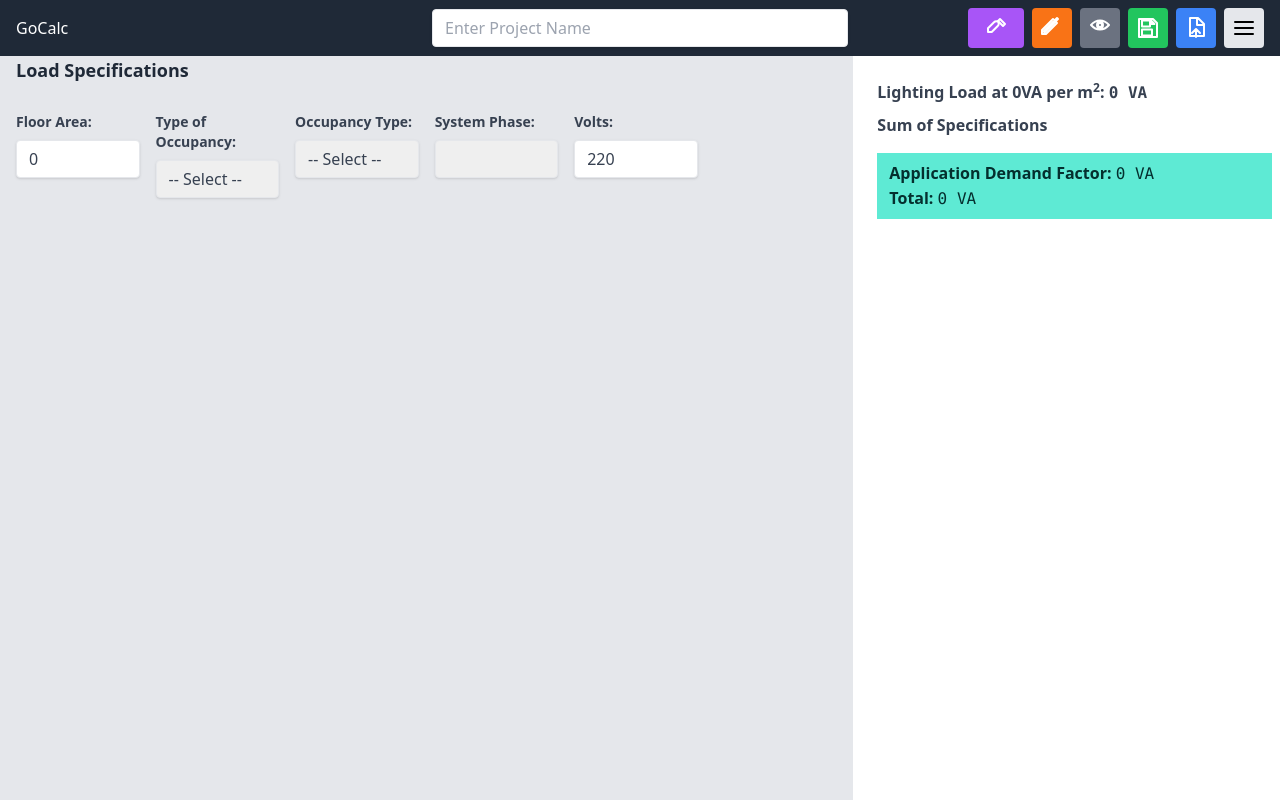
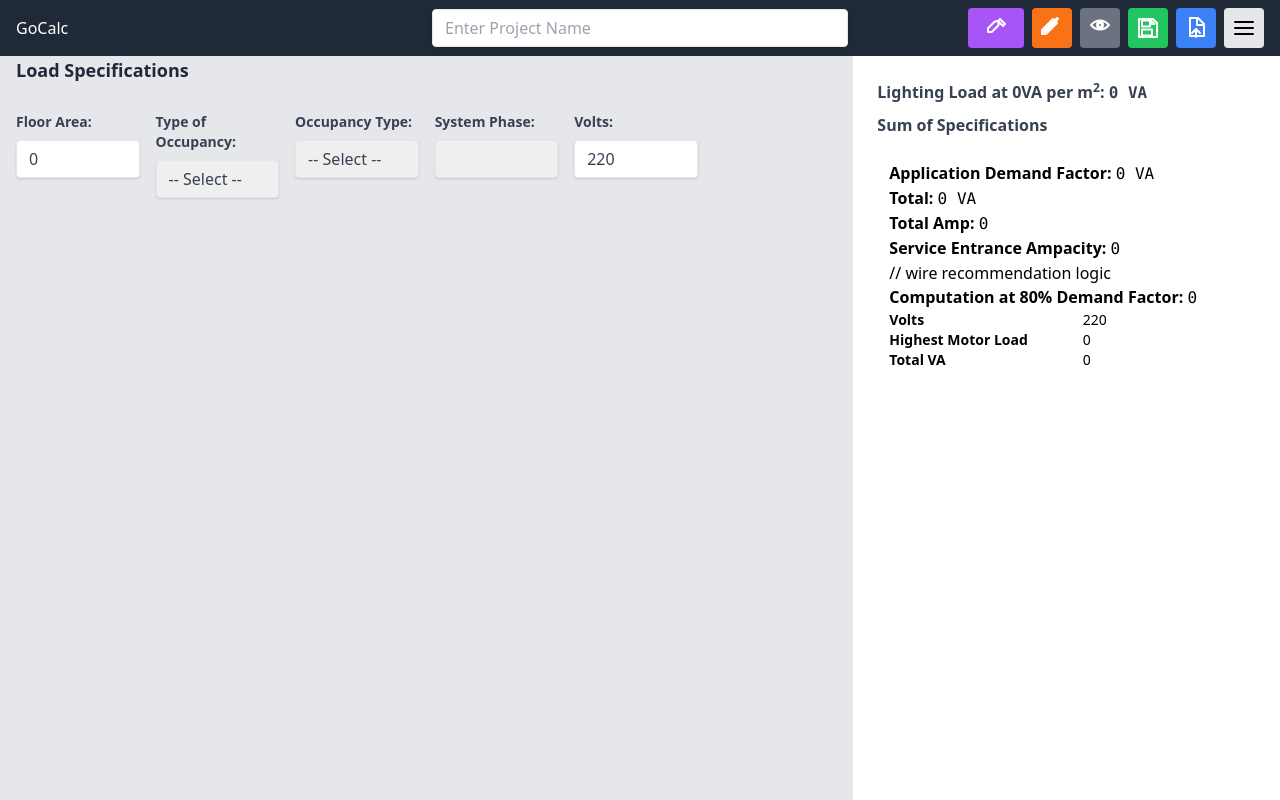
Before and after one commit to jorgec/GoCalc, a Svelte app in the folder frontend/: page / in a window 1280 px wide. Both pictures are taken after a click on the button 1244 px from the left and 28 px from the top of the page. Built offline with nearby package versions, Linux system fonts and the light colour scheme.

Commit message:
More calculations

```diff
--- a/frontend/src/components/CsvDataTable.svelte
+++ b/frontend/src/components/CsvDataTable.svelte
@@ -62,4 +62,5 @@
     {:else}
         <p>No load specifications added yet.</p>
     {/if}
+
 </div>
--- a/frontend/src/components/SidePanel.svelte
+++ b/frontend/src/components/SidePanel.svelte
@@ -1,12 +1,19 @@
 <!-- src/components/SidePanel.svelte -->
 <script>
     import {
-        totalLoad,
+        applicationDemandFactor,
         loadByOccupancy,
         sumOfSpecifications,
-        applicationDemandFactor,
-        totalSumOfSpecs
+        totalLoad,
+        totalSumOfSpecs,
+        volts
     } from "../stores/dataStore";
+
+    import {loadCurrentIFL} from "../utils/calculations.js";
+
+    import {derivedHighestNonTrivialLoad, serviceEntranceAmpacity, totalOfAllAmp} from "../stores/derivedStore";
+
+    import {formatWithCommas} from "../utils/misc.js";
 </script>
 
 <div class="container-fluid m-2 pl-4">
@@ -23,20 +30,51 @@
                     {category} ({data.count})
                 </div>
                 <div class="p-0 m-0">
-                    <code>{data.sum}</code>
+                    <code>{formatWithCommas(data.sum)}</code>
                 </div>
             </div>
         {/each}
 
-        <div class="my-4 p-2 px-3 bg-teal-300 text-teal-950">
+        <div class="my-4 p-2 px-3">
             <p>
                 <span class="font-semibold">Application Demand Factor:</span>
-                <code>{$applicationDemandFactor} VA</code>
+                <code>{formatWithCommas($applicationDemandFactor)} VA</code>
             </p>
             <p>
                 <span class="font-bold">Total:</span>
-                <code>{$totalSumOfSpecs} VA</code>
+                <code>{formatWithCommas($totalSumOfSpecs)} VA</code>
             </p>
+            <p>
+                <span class="font-bold">Total Amp:</span>
+                <code>{formatWithCommas($totalOfAllAmp)}</code>
+            </p>
+            <p>
+                <span class="font-bold">Service Entrance Ampacity:</span>
+                <code>{formatWithCommas($serviceEntranceAmpacity)}</code>
+            </p>
+            <p>
+                // wire recommendation logic
+            </p>
+
+            <p>
+                <span class="font-bold">Computation at 80% Demand Factor:</span>
+                <code>{formatWithCommas(loadCurrentIFL($volts, $derivedHighestNonTrivialLoad, $totalLoad))}</code>
+            </p>
+            <dl>
+                <div class="max-w-md mx-auto grid grid-cols-2 gap-4 text-sm p-0 m-0">
+                    <dt class="p-0 m-0 font-bold">Volts</dt>
+                    <dd class="p-0 m-0">{$volts}</dd>
+                </div>
+                <div class="max-w-md mx-auto grid grid-cols-2 gap-4 text-sm p-0 m-0">
+                    <dt class="p-0 m-0 font-bold">Highest Motor Load</dt>
+                    <dd class="p-0 m-0">{$derivedHighestNonTrivialLoad}</dd>
+                </div>
+                <div class="max-w-md mx-auto grid grid-cols-2 gap-4 text-sm p-0 m-0">
+                    <dt class="p-0 m-0 font-bold">Total VA</dt>
+                    <dd class="p-0 m-0">{$totalLoad}</dd>
+                </div>
+            </dl>
         </div>
+
     </div>
 </div>
--- a/frontend/src/stores/derivedStore.js
+++ b/frontend/src/stores/derivedStore.js
@@ -1,16 +1,25 @@
 // src/stores/derivedStore.js
 import {derived} from 'svelte/store';
 import {
+    floorArea,
     loadSpecifications,
-    volts,
+    projectName,
+    selectedAddOnValue,
+    selectedOccupancyValue,
+    selectedTypeValue,
     systemPhaseType,
-    projectName,
-    floorArea,
-    selectedOccupancyValue,
-    selectedAddOnValue,
-    selectedTypeValue
+    volts
 } from './dataStore';
-import {determineWireSizeAndType, determineConduitSize, wireData} from '../utils/calculations';
+import {determineConduitSize, determineWireSizeAndType, wireData} from '../utils/calculations';
+import {
+    inventory,
+    laborCost,
+    laborPercentage,
+    logisticsCost,
+    materialsCost,
+    totalInventoryCost,
+    totalProjectCost
+} from './materialInventoryStore'; // Include inventory store
 
 // Derived store for the CSV data
 export const csvData = derived(
@@ -54,6 +63,7 @@ export const csvData = derived(
 
             const numericSubtotal = parseFloat(spec.subtotal) || 0;
             const ampLoadValue = $volts > 0 ? numericSubtotal / $volts : 0;
+
 
             if ($phase === 0) {
                 rowObj.AmpLoadSingle = ampLoadValue.toFixed(2);
@@ -104,15 +114,37 @@ export const totalOfAllAmp = derived(
         return ampSum;
     }
 );
-import {
-    inventory,
-    laborPercentage,
-    logisticsCost,
-    totalInventoryCost,
-    materialsCost,
-    laborCost,
-    totalProjectCost
-} from './materialInventoryStore'; // Include inventory store
+
+export const serviceEntranceAmpacity = derived(
+    totalOfAllAmp,
+    ($totalOfAllAmp) => $totalOfAllAmp * 1.25
+);
+
+export const derivedHighestNonTrivialLoad = derived(
+    [loadSpecifications, volts],
+    ([$loadSpecifications, $volts]) => {
+        if ($loadSpecifications.length > 0) {
+            let highestNonTrivialLoad = [-1, 0];
+            for (let i = 0; i < $loadSpecifications.length; i++) {
+                const spec = $loadSpecifications[i];
+                // Change to motor if it should be just motor category specifically
+                if (spec.category === 'Motor') {
+                    let currentAmpLoad = $volts > 0 ? parseFloat(spec.subtotal) || 0 / $volts : 0;
+                    console.log(spec, currentAmpLoad);
+                    if (currentAmpLoad > highestNonTrivialLoad[1]) {
+                        highestNonTrivialLoad = [i, currentAmpLoad];
+                    }
+                }
+            }
+            if (highestNonTrivialLoad[0] >= 0) {
+                return highestNonTrivialLoad[1];
+            }
+            return 0;
+
+        }
+        return 0;
+    }
+)
 
 // Derived store for the entire project data (for saving)
 export const projectData = derived(
--- a/frontend/src/utils/calculations.js
+++ b/frontend/src/utils/calculations.js
@@ -1,7 +1,8 @@
 // src/utils/calculations.js
 import { get } from 'svelte/store';
 import { constants } from '../stores/constantsStore';
-import { selectedLightingDemandFactorID, volts } from '../stores/dataStore'; // Import volts
+import {loadSpecifications, selectedLightingDemandFactorID, volts} from '../stores/dataStore'; // Import volts
+import {totalOfAllAmp, totalOfAllVA} from "../stores/derivedStore.js";
 
 /**
  * Calculate lighting demand factor based on
@@ -88,7 +89,6 @@ export function getSumOfSpecifications(items) {
 
 // --- determineWireSizeAndType ---
 export function determineWireSizeAndType(loadSpec) {
-    console.log(loadSpec);
     if (!constants.wireSizingData) { // Safety check
         return { wireSize: null, wireType: [] };
     }
@@ -142,14 +142,11 @@ export function determineWireSizeAndType(loadSpec) {
         loadType = "Other Loads"
     }
 
-    console.log("Load Type:")
-    console.log(loadType);
 
     let matchedEntry = null;
     for (const entry of wireSizingData) {
         if (entry["Load Type"] === loadType) {
             matchedEntry = entry;
-            console.log("Found " + JSON.stringify(entry));
             break;
         }
     }
@@ -165,7 +162,6 @@ export function determineWireSizeAndType(loadSpec) {
     }
 
     if (matchedEntry) {
-        console.log(matchedEntry);
         return {
             wireSize: matchedEntry["Wire Size"],
             wireType: matchedEntry["Wire Type"]
@@ -185,7 +181,6 @@ export function wireData(wireSize, wireType) {
 
 export function determineConduitSize(wireSize) {
     let retVal = "";
-    console.log("Wire size: " + wireSize);
     if (!constants.conduitSizing || !constants.conduitSizing.entries) {
         return retVal; // Or a suitable default, like "N/A"
     }
@@ -203,5 +198,10 @@ export function determineConduitSize(wireSize) {
     return retVal; // Or a suitable default value
 }
 
+export function loadCurrentIFL(volts, load, totalVA) {
+    return (totalVA + ((load * .8)*.5)) / volts;
+}
+
+
 window.calcWireSize = determineWireSizeAndType;
 window.wireData = wireData;
--- /dev/null
+++ b/frontend/src/utils/misc.js
@@ -0,0 +1,4 @@
+export function formatWithCommas(value) {
+    if (isNaN(value)) return '0'; // Handle non-numeric values gracefully
+    return value.toLocaleString('en-US'); // Uses built-in localization for proper formatting
+}
```
